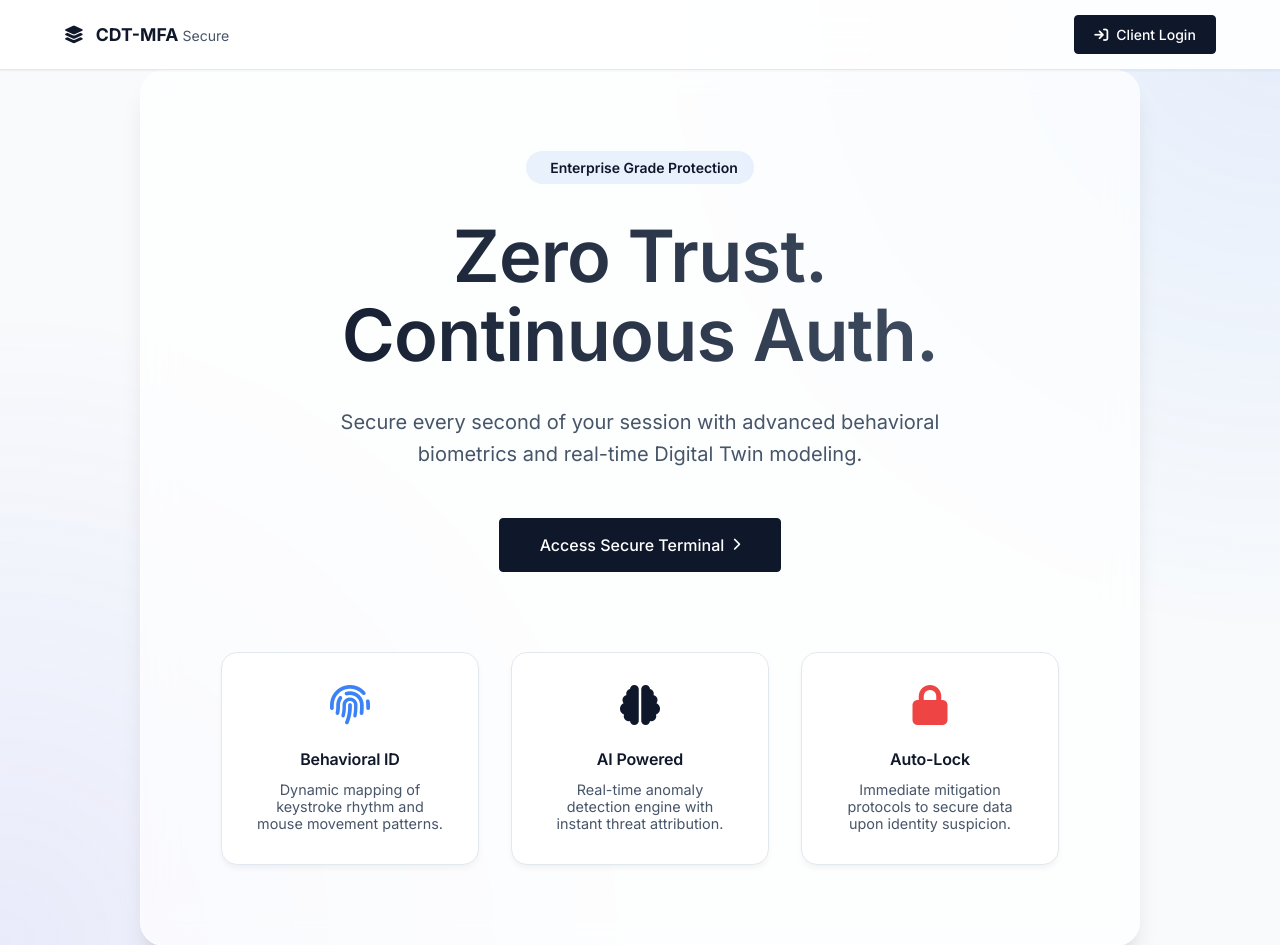
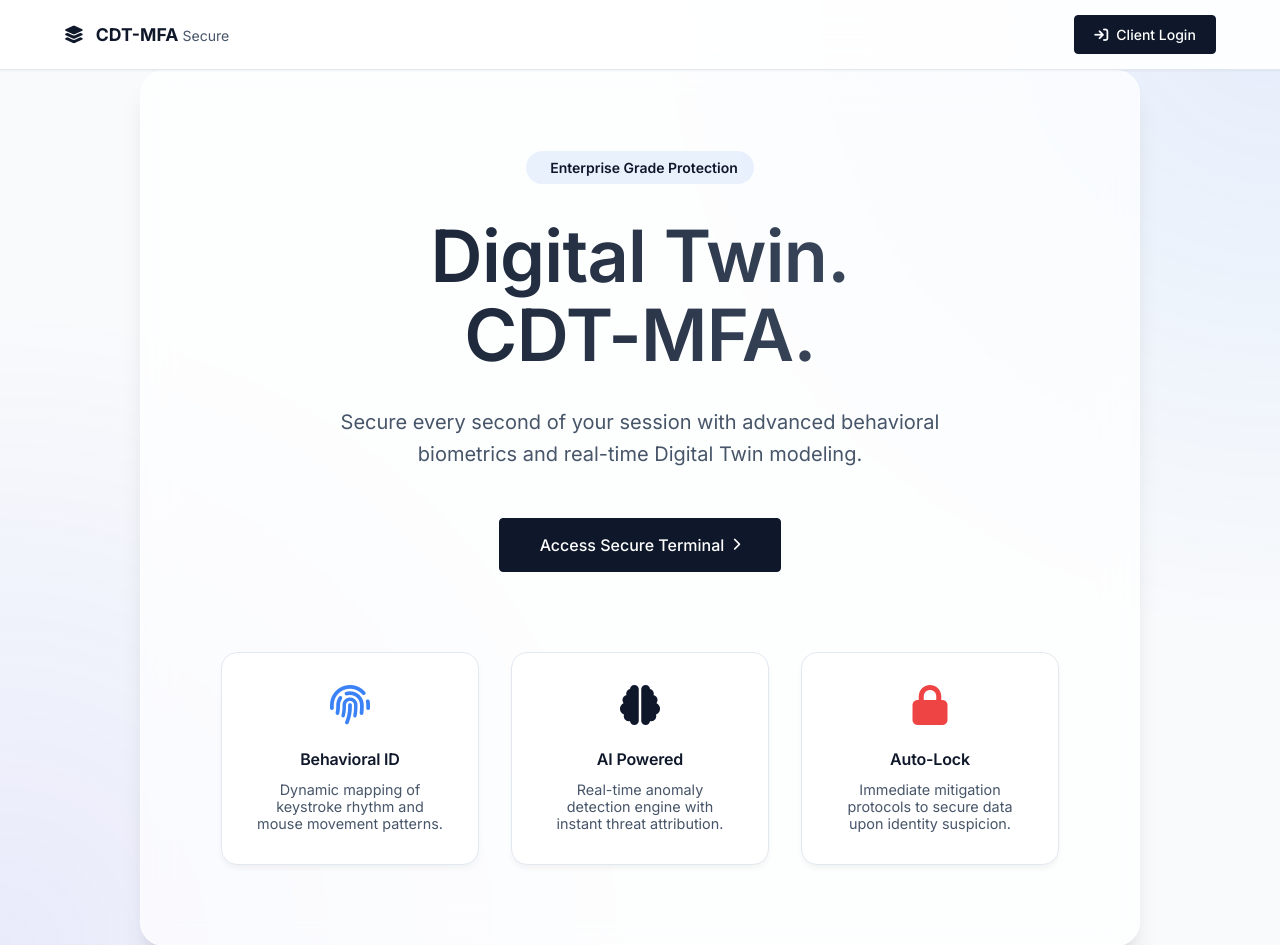
Before and after one commit to harichselvamc/cyber_digital_twin, a Flask app: page / in a window 1280 px wide. Shown: the top 945 px of the page. Run offline with Flask 3, Linux system fonts and the light colour scheme.

Commit message:
name changed

```diff
--- a/templates/index.html
+++ b/templates/index.html
@@ -31,7 +31,7 @@
                 <i class="fa-solid fa-shield-check"></i> Enterprise Grade Protection
             </div>
 
-            <h1 class="hero-title">Zero Trust.<br>Continuous Auth.</h1>
+            <h1 class="hero-title">Digital Twin.<br>CDT-MFA.</h1>
             <p class="hero-subtitle">
                 Secure every second of your session with advanced behavioral biometrics and real-time Digital Twin
                 modeling.
```
